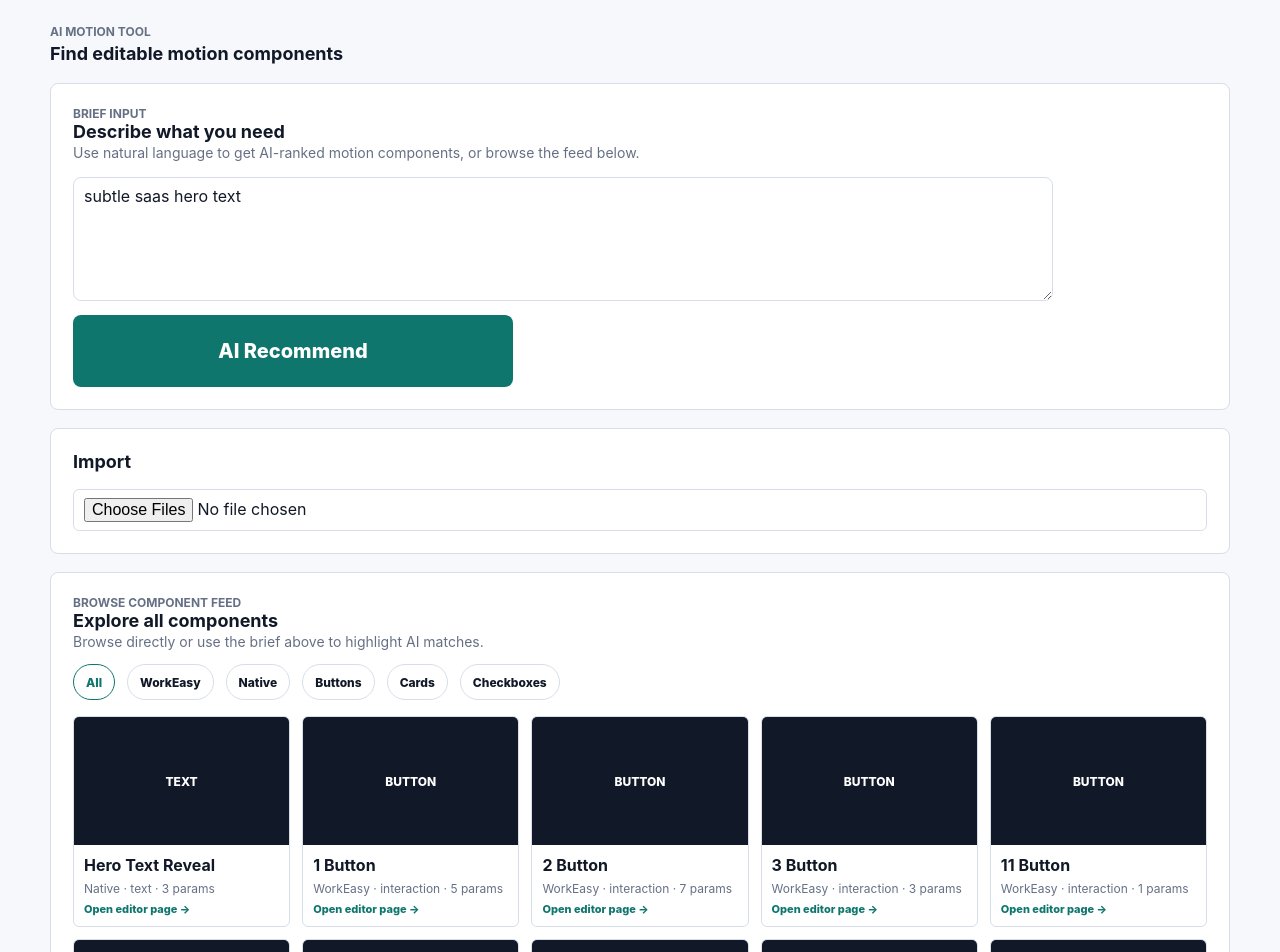
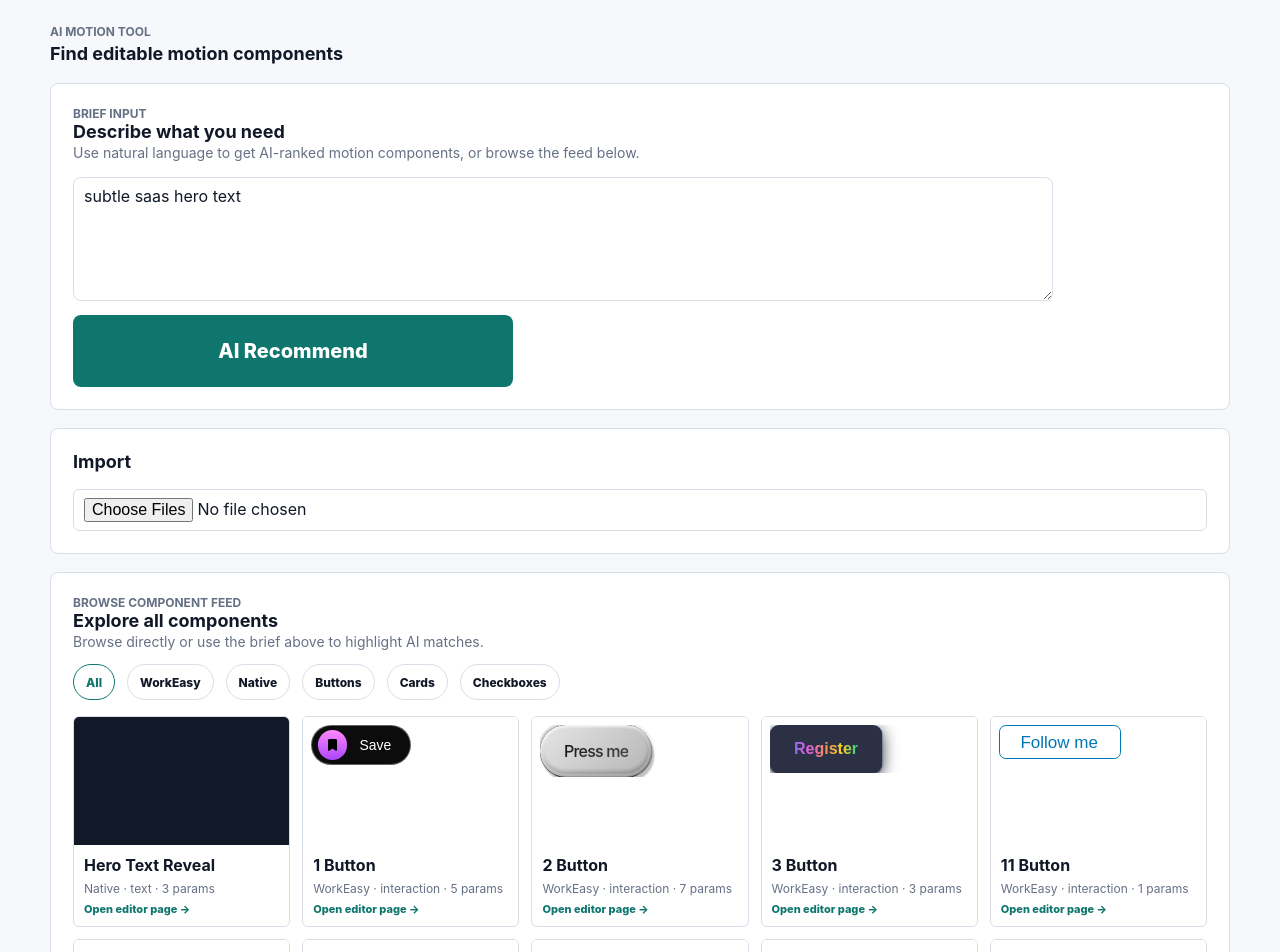
Before and after one commit to yssssssssssss/ai-motion, a React (Vite) app in the folder apps/web/: page / in a window 1280 px wide. Shown: the top 952 px of the page. Built offline with nearby package versions, Linux system fonts and the light colour scheme.

Commit message:
fix: render real component previews in feed

```diff
--- a/apps/web/src/features/editor/PreviewFrame.tsx
+++ b/apps/web/src/features/editor/PreviewFrame.tsx
@@ -1,4 +1,5 @@
-import { applyPatchToFiles, type MotionManifest, type MotionPatch, type MotionSource } from "@motion-tool/core";
+import type { MotionManifest, MotionPatch, MotionSource } from "@motion-tool/core";
+import { renderPreviewHtml } from "./previewHtml";
 
 type Props = {
   source: MotionSource | null;
@@ -6,31 +7,12 @@ type Props = {
   patch: MotionPatch | null;
 };
 
-function inlineLocalAssets(html: string, files: Record<string, string>): string {
-  return html
-    .replace(/<link\b[^>]*>/g, (tag) => {
-      if (!/\brel=["']stylesheet["']/.test(tag)) return tag;
-
-      const href = tag.match(/\bhref=["']\.?\/?([^"']+)["']/)?.[1];
-      if (!href) return tag;
-
-      const content = files[`source/${href}`] ?? files[href] ?? "";
-      return `<style>${content}</style>`;
-    })
-    .replace(/<script\b[^>]*\bsrc=["']\.?\/?([^"']+)["'][^>]*><\/script>/g, (_match, src: string) => {
-      const content = files[`source/${src}`] ?? files[src] ?? "";
-      return `<script>${content}</script>`;
-    });
-}
-
 export function PreviewFrame({ source, manifest, patch }: Props) {
   if (!source || !manifest || !patch) {
     return <div className="preview-empty">Select or import a motion source.</div>;
   }
 
-  const files = Object.fromEntries(source.files.map((file) => [file.path, file.content]));
-  const patchedFiles = applyPatchToFiles({ files, manifest, patch });
-  const html = inlineLocalAssets(patchedFiles[source.entry] ?? "", patchedFiles);
+  const html = renderPreviewHtml({ source, manifest, patch });
 
   return <iframe title="Motion preview" sandbox="allow-scripts" srcDoc={html} className="preview-frame" />;
 }
--- /dev/null
+++ b/apps/web/src/features/editor/previewHtml.ts
@@ -0,0 +1,30 @@
+import { applyPatchToFiles, type MotionManifest, type MotionPatch, type MotionSource } from "@motion-tool/core";
+
+type RenderPreviewInput = {
+  source: MotionSource;
+  manifest: MotionManifest;
+  patch: MotionPatch;
+};
+
+function inlineLocalAssets(html: string, files: Record<string, string>): string {
+  return html
+    .replace(/<link\b[^>]*>/g, (tag) => {
+      if (!/\brel=["']stylesheet["']/.test(tag)) return tag;
+
+      const href = tag.match(/\bhref=["']\.?\/?([^"']+)["']/)?.[1];
+      if (!href) return tag;
+
+      const content = files[`source/${href}`] ?? files[href] ?? "";
+      return `<style>${content}</style>`;
+    })
+    .replace(/<script\b[^>]*\bsrc=["']\.?\/?([^"']+)["'][^>]*><\/script>/g, (_match, src: string) => {
+      const content = files[`source/${src}`] ?? files[src] ?? "";
+      return `<script>${content}</script>`;
+    });
+}
+
+export function renderPreviewHtml({ source, manifest, patch }: RenderPreviewInput): string {
+  const files = Object.fromEntries(source.files.map((file) => [file.path, file.content]));
+  const patchedFiles = applyPatchToFiles({ files, manifest, patch });
+  return inlineLocalAssets(patchedFiles[source.entry] ?? "", patchedFiles);
+}
--- a/apps/web/src/features/library/ComponentFeed.tsx
+++ b/apps/web/src/features/library/ComponentFeed.tsx
@@ -1,5 +1,7 @@
 import { useMemo, useState } from "react";
 import type { MotionComponent } from "@motion-tool/core";
+import { renderPreviewHtml } from "../editor/previewHtml";
+import { createEmptyPatch } from "../../state/projectStore";
 
 type Filter = "all" | "workeasy" | "native" | "buttons" | "cards" | "checkboxes";
 
@@ -36,6 +38,14 @@ function matchesFilter(component: MotionComponent, filter: Filter): boolean {
   return component.tags.includes(filter);
 }
 
+function componentPreviewHtml(component: MotionComponent): string {
+  return renderPreviewHtml({
+    source: component.source,
+    manifest: component.manifest,
+    patch: createEmptyPatch(component.manifest)
+  });
+}
+
 export function ComponentFeed({ components, aiMatchIds, onSelect }: Props) {
   const [filter, setFilter] = useState<Filter>("all");
   const visible = useMemo(() => components.filter((component) => matchesFilter(component, filter)), [components, filter]);
@@ -65,14 +75,27 @@ export function ComponentFeed({ components, aiMatchIds, onSelect }: Props) {
         {visible.map((component) => {
           const isAiMatch = aiMatchIds.has(component.id);
           return (
-            <button
+            <article
               className={isAiMatch ? "feed-card is-ai-match" : "feed-card"}
               key={component.id}
-              type="button"
+              role="button"
+              tabIndex={0}
               onClick={() => onSelect(component.id)}
+              onKeyDown={(event) => {
+                if (event.key === "Enter" || event.key === " ") {
+                  event.preventDefault();
+                  onSelect(component.id);
+                }
+              }}
             >
-              <span className={`feed-thumb ${componentKind(component)}`} aria-hidden="true">
-                {componentKind(component)}
+              <span className={`feed-thumb ${componentKind(component)}`}>
+                <iframe
+                  className="feed-preview-frame"
+                  loading="lazy"
+                  sandbox="allow-scripts"
+                  srcDoc={componentPreviewHtml(component)}
+                  title={`${component.name} preview`}
+                />
               </span>
               <span className="feed-body">
                 <strong>{component.name}</strong>
@@ -82,7 +105,7 @@ export function ComponentFeed({ components, aiMatchIds, onSelect }: Props) {
                 {isAiMatch ? <em>AI match</em> : null}
                 <span>Open editor page -&gt;</span>
               </span>
-            </button>
+            </article>
           );
         })}
       </div>
--- a/apps/web/src/styles.css
+++ b/apps/web/src/styles.css
@@ -248,8 +248,22 @@ h2 {
   display: grid;
   height: auto;
   overflow: hidden;
+  border: 1px solid var(--line);
+  border-radius: 6px;
+  background: var(--panel);
+  color: var(--text);
+  cursor: pointer;
   padding: 0;
   text-align: left;
+}
+
+.feed-card:hover {
+  border-color: #aab4c3;
+}
+
+.feed-card:focus-visible {
+  outline: 2px solid var(--accent);
+  outline-offset: 2px;
 }
 
 .feed-card.is-ai-match {
@@ -260,21 +274,23 @@ h2 {
   display: grid;
   place-items: center;
   min-height: 128px;
-  background: #111827;
-  color: #ffffff;
-  font-size: 12px;
-  font-weight: 800;
-  text-transform: uppercase;
+  background: #ffffff;
 }
 
 .feed-thumb.card {
-  background: #eef2f7;
-  color: var(--text);
+  background: #ffffff;
 }
 
 .feed-thumb.checkbox {
-  background: #eef6f5;
-  color: var(--accent);
+  background: #ffffff;
+}
+
+.feed-preview-frame {
+  width: 100%;
+  height: 128px;
+  border: 0;
+  background: #ffffff;
+  pointer-events: none;
 }
 
 .feed-body {
```
Also changed, not shown: 1 other file (tests, documents, lock files or other folders).
